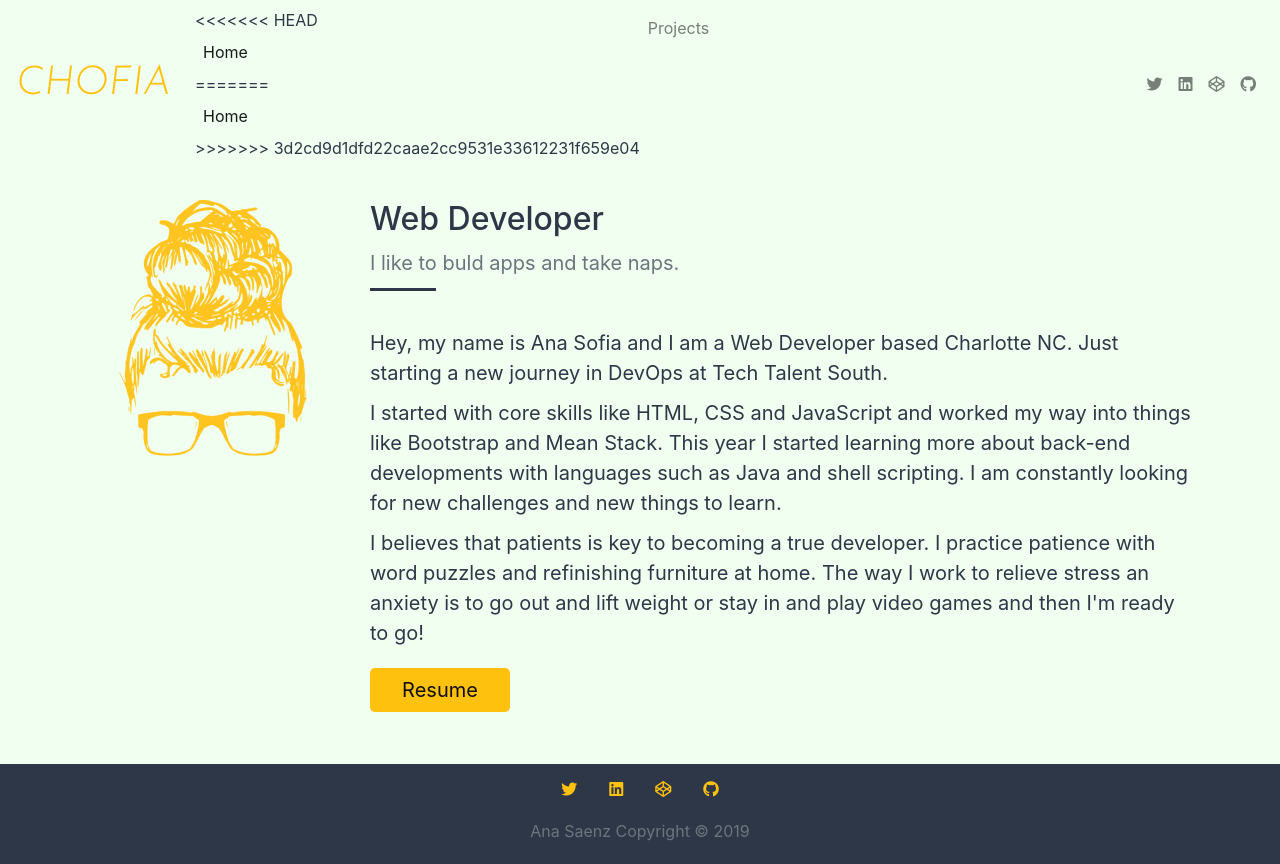
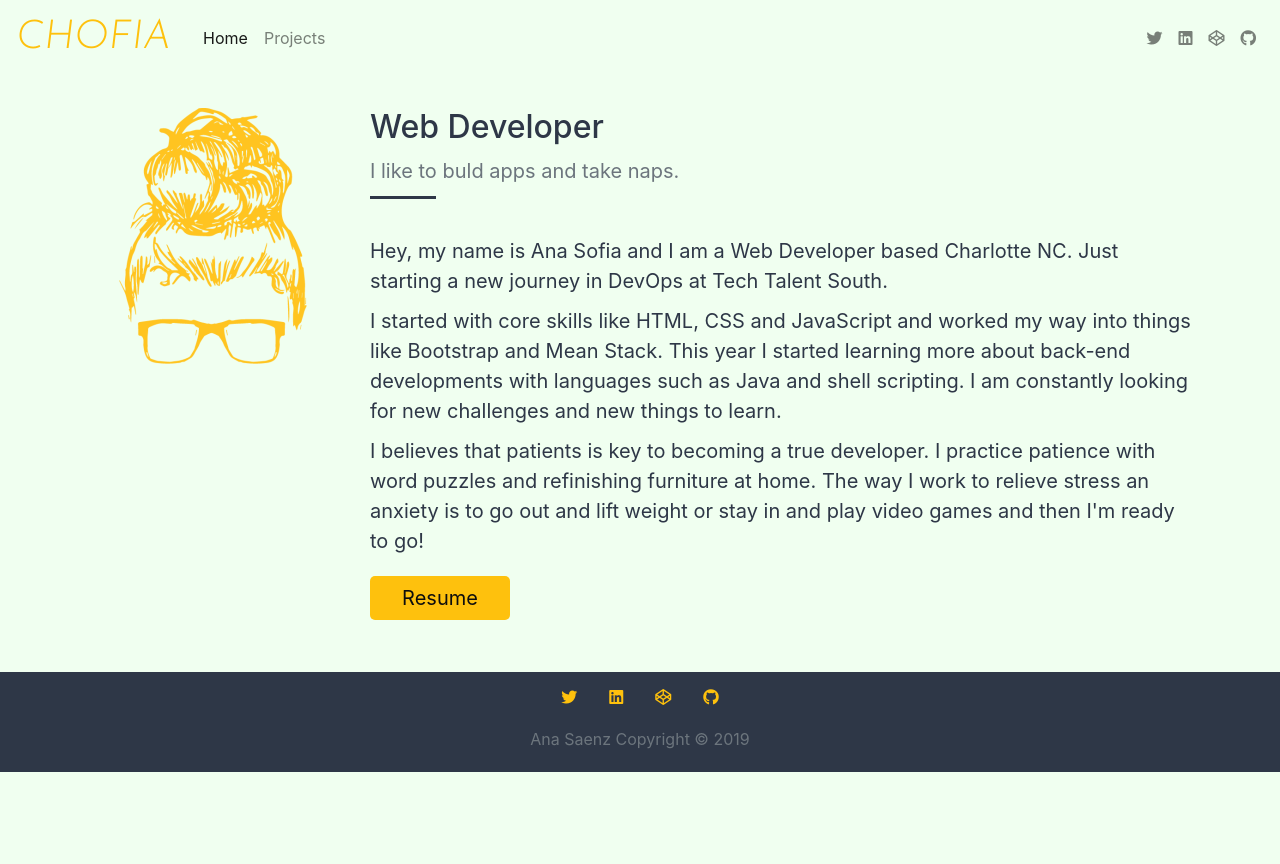
Before and after one commit to chofia/chofia.github.io, a plain HTML site: page index.html in a window 1280 px wide. After the commit the page ends 800 px from the top, so only its background shows below. Drawn offline with nearby package versions, Linux system fonts and the light colour scheme.

Commit message:
Update index.html

```diff
--- a/index.html
+++ b/index.html
@@ -27,11 +27,7 @@
             <div class="collapse navbar-collapse" id="navbarText">
                 <ul class="navbar-nav mr-auto">
                     <li class="nav-item active">
-<<<<<<< HEAD
                         <a class="nav-link" href="index.html">Home <span class="sr-only">(current)</span></a>
-=======
-                        <a class="nav-link" href="#">Home <span class="sr-only">(current)</span></a>
->>>>>>> 3d2cd9d1dfd22caae2cc9531e33612231f659e04
                     </li>
                     <li class="nav-item">
                         <a class="nav-link" href="/projects.html">Projects</a>
```
